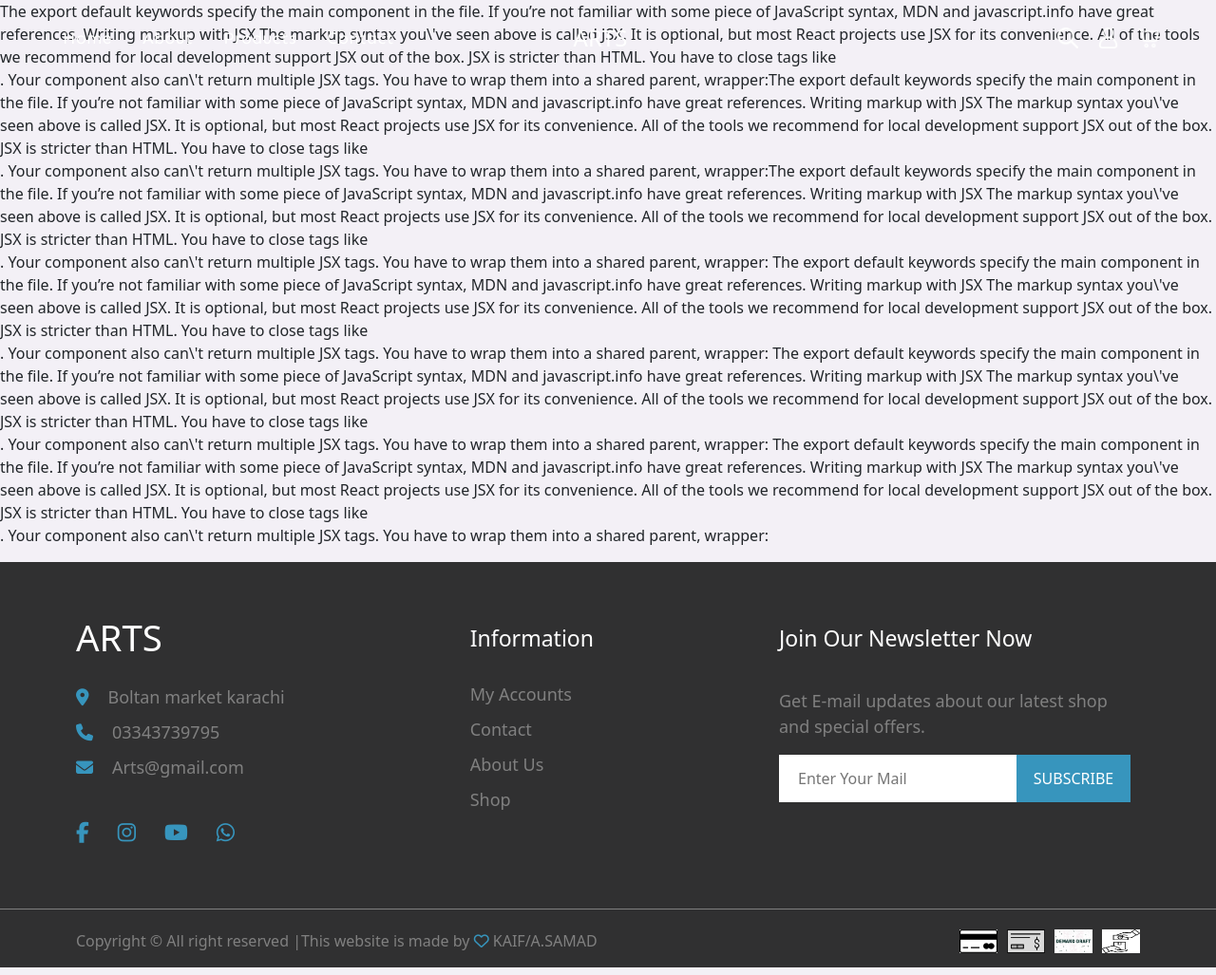
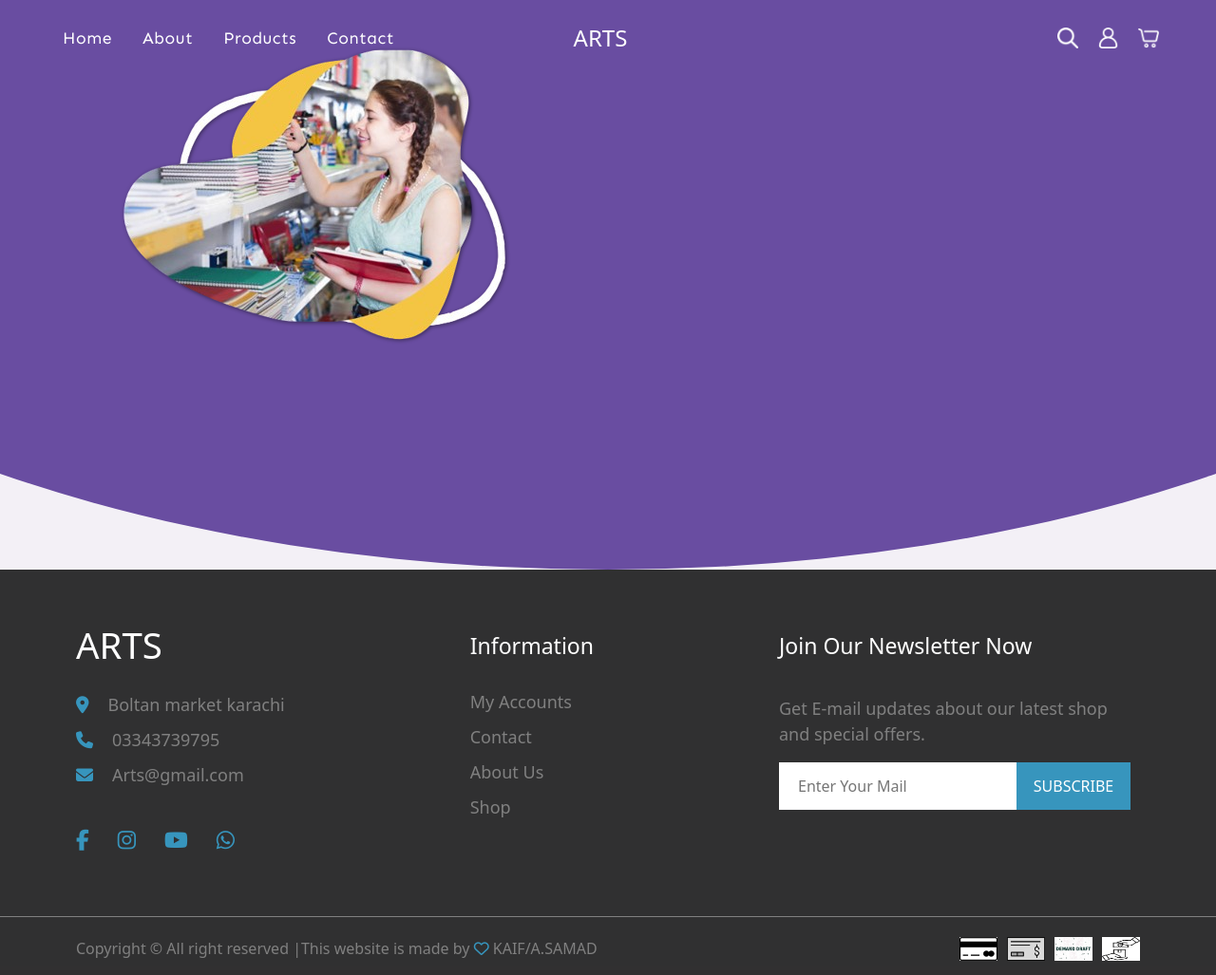
Before and after one commit to mkayf/Arts---online-shopping-card, a PHP site: page / in a window 1280 px wide. Shown: the whole page at 95% size. Run offline with PHP 8.4, Linux system fonts and the light colour scheme; some libraries are stand-ins or nearby versions.

Commit message:
carousel creating

```diff
--- a/index.php
+++ b/index.php
@@ -10,49 +10,20 @@
     <link rel="stylesheet" href="https://cdnjs.cloudflare.com/ajax/libs/font-awesome/6.6.0/css/all.min.css" integrity="sha512-Kc323vGBEqzTmouAECnVceyQqyqdsSiqLQISBL29aUW4U/M7pSPA/gEUZQqv1cwx4OnYxTxve5UMg5GT6L4JJg==" crossorigin="anonymous" referrerpolicy="no-referrer" />
     <!-- Custom CSS -->
     <link rel="stylesheet" href="./styles/style.css">
+    <!-- Hero section css -->
+     <link rel="stylesheet" href="./styles/hero-section.css">
   </head>
   <body>
     <!-- Navbar -->
      <?php include './partials/navbar.php'; ?>
     <!-- Navbar -->
 
-    <div>
-    <p>
-    The export default keywords specify the main component in the file. If you’re not familiar with some piece of JavaScript syntax, MDN and javascript.info have great references.
+    <!-- Hero section -->
+     <section class="hero-section">
+      <img src="./assets/images/carousel-1.png" alt="">
+     </section>
+    <!-- Hero section -->
 
-Writing markup with JSX
-The markup syntax you\'ve seen above is called JSX. It is optional, but most React projects use JSX for its convenience. All of the tools we recommend for local development support JSX out of the box.
-
-JSX is stricter than HTML. You have to close tags like <br />. Your component also can\'t return multiple JSX tags. You have to wrap them into a shared parent, wrapper:The export default keywords specify the main component in the file. If you’re not familiar with some piece of JavaScript syntax, MDN and javascript.info have great references.
-
-Writing markup with JSX
-The markup syntax you\'ve seen above is called JSX. It is optional, but most React projects use JSX for its convenience. All of the tools we recommend for local development support JSX out of the box.
-
-JSX is stricter than HTML. You have to close tags like <br />. Your component also can\'t return multiple JSX tags. You have to wrap them into a shared parent, wrapper:The export default keywords specify the main component in the file. If you’re not familiar with some piece of JavaScript syntax, MDN and javascript.info have great references.
-
-Writing markup with JSX
-The markup syntax you\'ve seen above is called JSX. It is optional, but most React projects use JSX for its convenience. All of the tools we recommend for local development support JSX out of the box.
-
-JSX is stricter than HTML. You have to close tags like <br />. Your component also can\'t return multiple JSX tags. You have to wrap them into a shared parent, wrapper:
-The export default keywords specify the main component in the file. If you’re not familiar with some piece of JavaScript syntax, MDN and javascript.info have great references.
-
-Writing markup with JSX
-The markup syntax you\'ve seen above is called JSX. It is optional, but most React projects use JSX for its convenience. All of the tools we recommend for local development support JSX out of the box.
-
-JSX is stricter than HTML. You have to close tags like <br />. Your component also can\'t return multiple JSX tags. You have to wrap them into a shared parent, wrapper:
-The export default keywords specify the main component in the file. If you’re not familiar with some piece of JavaScript syntax, MDN and javascript.info have great references.
-
-Writing markup with JSX
-The markup syntax you\'ve seen above is called JSX. It is optional, but most React projects use JSX for its convenience. All of the tools we recommend for local development support JSX out of the box.
-
-JSX is stricter than HTML. You have to close tags like <br />. Your component also can\'t return multiple JSX tags. You have to wrap them into a shared parent, wrapper:
-The export default keywords specify the main component in the file. If you’re not familiar with some piece of JavaScript syntax, MDN and javascript.info have great references.
-
-Writing markup with JSX
-The markup syntax you\'ve seen above is called JSX. It is optional, but most React projects use JSX for its convenience. All of the tools we recommend for local development support JSX out of the box.
-
-JSX is stricter than HTML. You have to close tags like <br />. Your component also can\'t return multiple JSX tags. You have to wrap them into a shared parent, wrapper:</p>
-    </div>
 
 
     <!-- footer  -->
--- /dev/null
+++ b/styles/hero-section.css
@@ -0,0 +1,14 @@
+.hero-section {
+    height: 600px;
+    aspect-ratio: 3/2;
+    width: 100%;
+    clip-path: ellipse(90% 100% at 50% 0%);
+    background: var(--primary-color);
+    position: relative;
+    overflow: hidden;
+}
+
+.hero-section img{
+    filter: drop-shadow(1px 1px 2px rgba(0, 0, 0, 0.493));
+    /* mix-blend-mode: overlay; */
+}
--- a/styles/style.css
+++ b/styles/style.css
@@ -89,7 +89,7 @@ header .sticky{
     position: fixed;
     left:  0;
     top: 0;
-    background-color: var(--primary-color);
+    background-color: var(--bg-color);
     -webkit-transition: all 15ms ease-in-out;
     -moz-transition: all 15ms ease-in-out;
     -o-transition: all 15ms ease-in-out;
@@ -100,9 +100,9 @@ header .sticky{
     animation-duration: 0.5s;
     -webkit-animation-fill-mode: both ;
     animation-fill-mode: both;
-    -webkit-box-shadow: 0 2px 3px rgba(96, 96, 96, 0.1);
-    -moz-box-shadow: 0 2px 3px rgba(96, 96, 96, 0.1);
-    box-shadow: 0 2px 3px rgba(96, 96, 96, 0.1);
+    -webkit-box-shadow: 0 2px 3px rgba(83, 83, 83, 0.1);
+    -moz-box-shadow: 0 2px 3px rgba(83, 83, 83, 0.1);
+    box-shadow: 0 2px 3px rgba(83, 83, 83, 0.1);
 }
 
 @keyframes stickyAnimation {
```
Also changed, not shown: assets/images/carousel-1.png (added).
